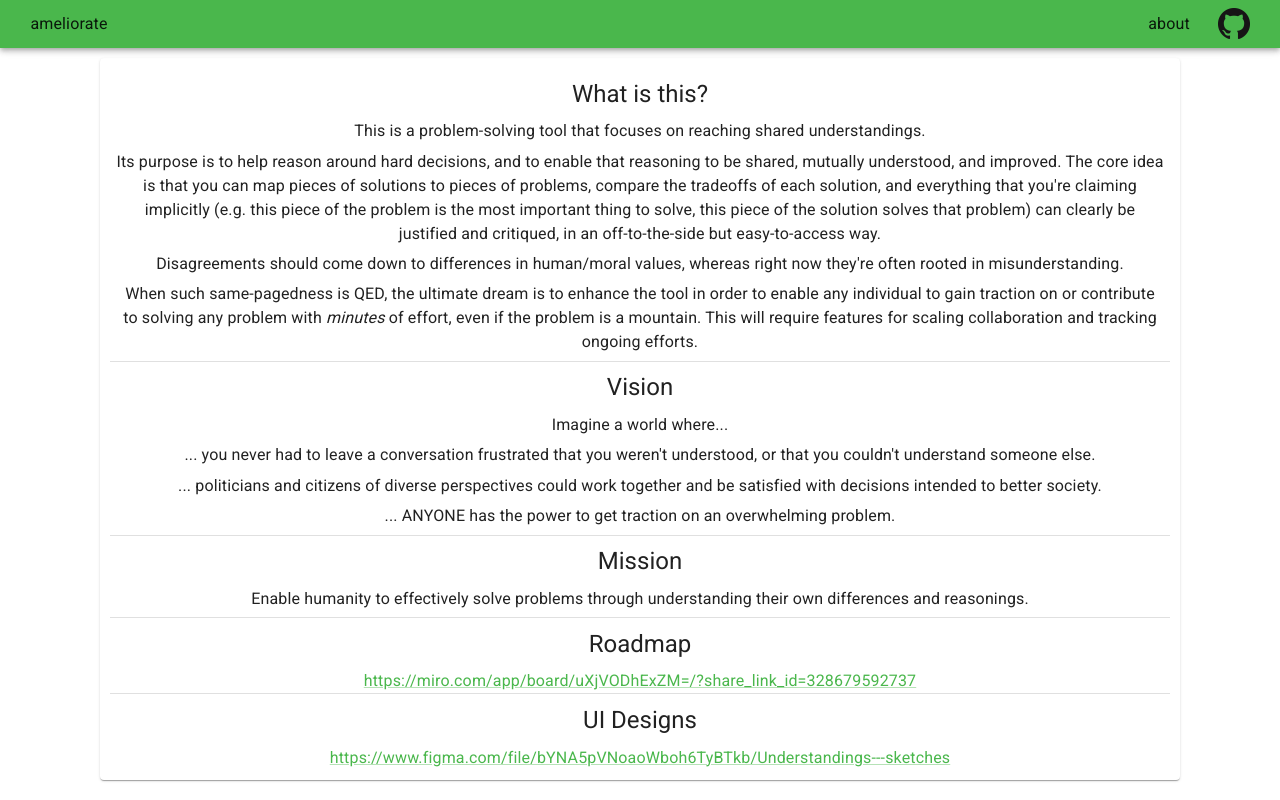
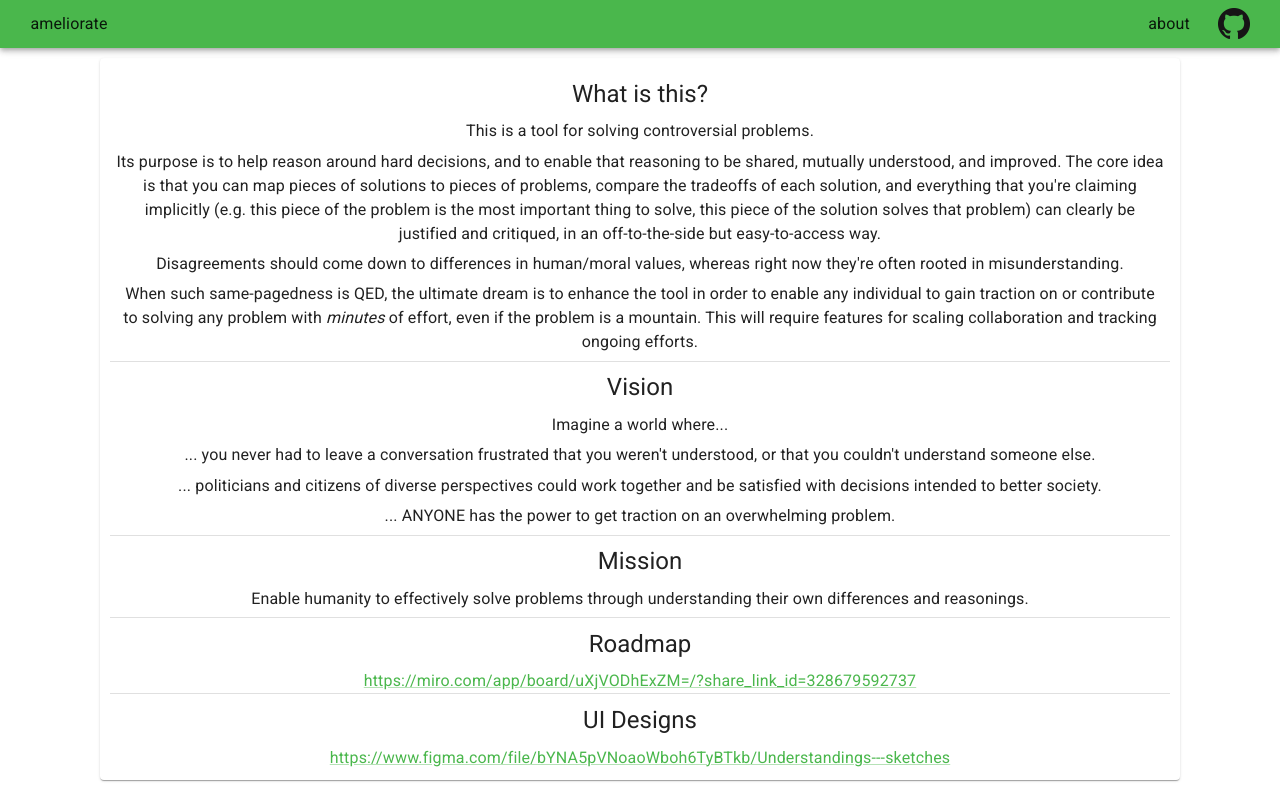
Before and after one commit to amelioro/ameliorate, a Next.js app in the folder web/: page /about in a window 1280 px wide. Built offline with nearby package versions, Linux system fonts and the light colour scheme.

Commit message:
docs(about): update intro line "controversial"
"reaching shared understandings" is definitely the focus at the start,
but there will be many features not focused on that, and anyway the next
paragraph already mentions that mutual understanding is important.

```diff
--- a/web/src/pages/about.tsx
+++ b/web/src/pages/about.tsx
@@ -10,7 +10,7 @@ const About: NextPage = () => {
         <PaperMiddle>
           <Typography variant="h5">What is this?</Typography>
           <Typography variant="body1">
-            This is a problem-solving tool that focuses on reaching shared understandings.
+            This is a tool for solving controversial problems.
           </Typography>
 
           <Typography variant="body1">
```
